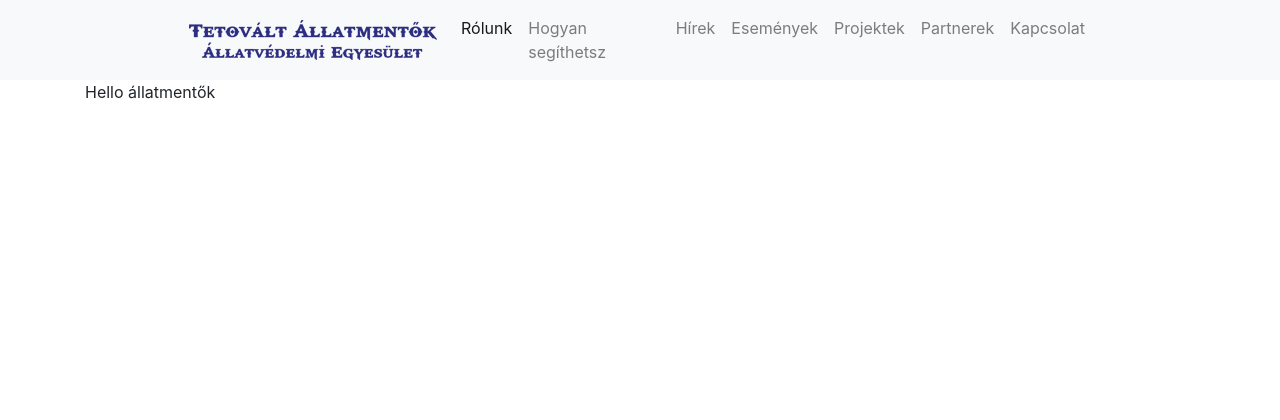
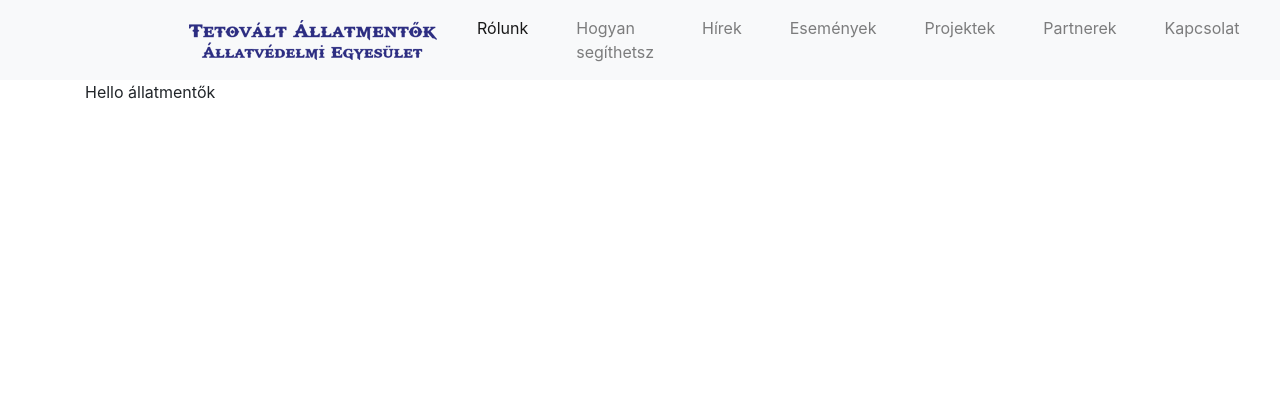
Before and after one commit to bigbugsteve/allatmentok, a PHP site: page / in a window 1280 px wide. Shown: the top 420 px of the page. Before the commit the page ends 99 px from the top, so only its background shows below. Run offline with PHP 8.4, Linux system fonts and the light colour scheme.

Commit message:
sticky top, margin

```diff
--- a/includes/navigation.php
+++ b/includes/navigation.php
@@ -1,4 +1,4 @@
-    <nav class="navbar navbar-expand-lg navbar-light bg-light">
+    <nav class="navbar navbar-expand-lg navbar-light bg-light sticky-top">
         <div class="container w-75 m-auto">
             <a class="navbar-brand" href="#">
                 <img src="../public/logo.png" alt="">
@@ -9,25 +9,25 @@
 
             <div class="collapse navbar-collapse m-auto" id="navbarSupportedContent">
                 <ul class="navbar-nav m-auto">
-                    <li class="nav-item active">
+                    <li class="nav-item mx-3 active">
                         <a class="nav-link" href="#">Rólunk <span class="sr-only">(current)</span></a>
                     </li>
-                    <li class="nav-item">
+                    <li class="nav-item mx-3">
                         <a class="nav-link" href="#">Hogyan segíthetsz</a>
                     </li>
-                    <li class="nav-item">
+                    <li class="nav-item mx-3">
                         <a class="nav-link" href="#">Hírek</a>
                     </li>
-                    <li class="nav-item">
+                    <li class="nav-item mx-3">
                         <a class="nav-link" href="#">Események</a>
                     </li>
-                    <li class="nav-item">
+                    <li class="nav-item mx-3">
                         <a class="nav-link" href="#">Projektek</a>
                     </li>
-                    <li class="nav-item">
+                    <li class="nav-item mx-3">
                         <a class="nav-link" href="#">Partnerek</a>
                     </li>
-                    <li class="nav-item">
+                    <li class="nav-item mx-3">
                         <a class="nav-link" href="#">Kapcsolat</a>
                     </li>
                 </ul>
--- a/index.php
+++ b/index.php
@@ -1,6 +1,7 @@
 <?php ?>
 <!DOCTYPE html>
 <html>
+
 <head>
     <link rel="stylesheet" href="https://cdn.jsdelivr.net/npm/bootstrap@4.3.1/dist/css/bootstrap.min.css">
     <meta charset="UTF-8">
@@ -8,12 +9,20 @@
     <meta name="viewport" content="width=device-width, initial-scale=1.0">
     <title>Tetovált Állatmentők</title>
 </head>
+<style>
+    body {
+        position: relative;
+        height: 300vh;
+    }
+</style>
+
 <body>
 
-    <?php include("includes/navigation.php");?>
+    <?php include("includes/navigation.php"); ?>
 
     <div class="container">
         Hello állatmentők
     </div>
 </body>
+
 </html>
```
